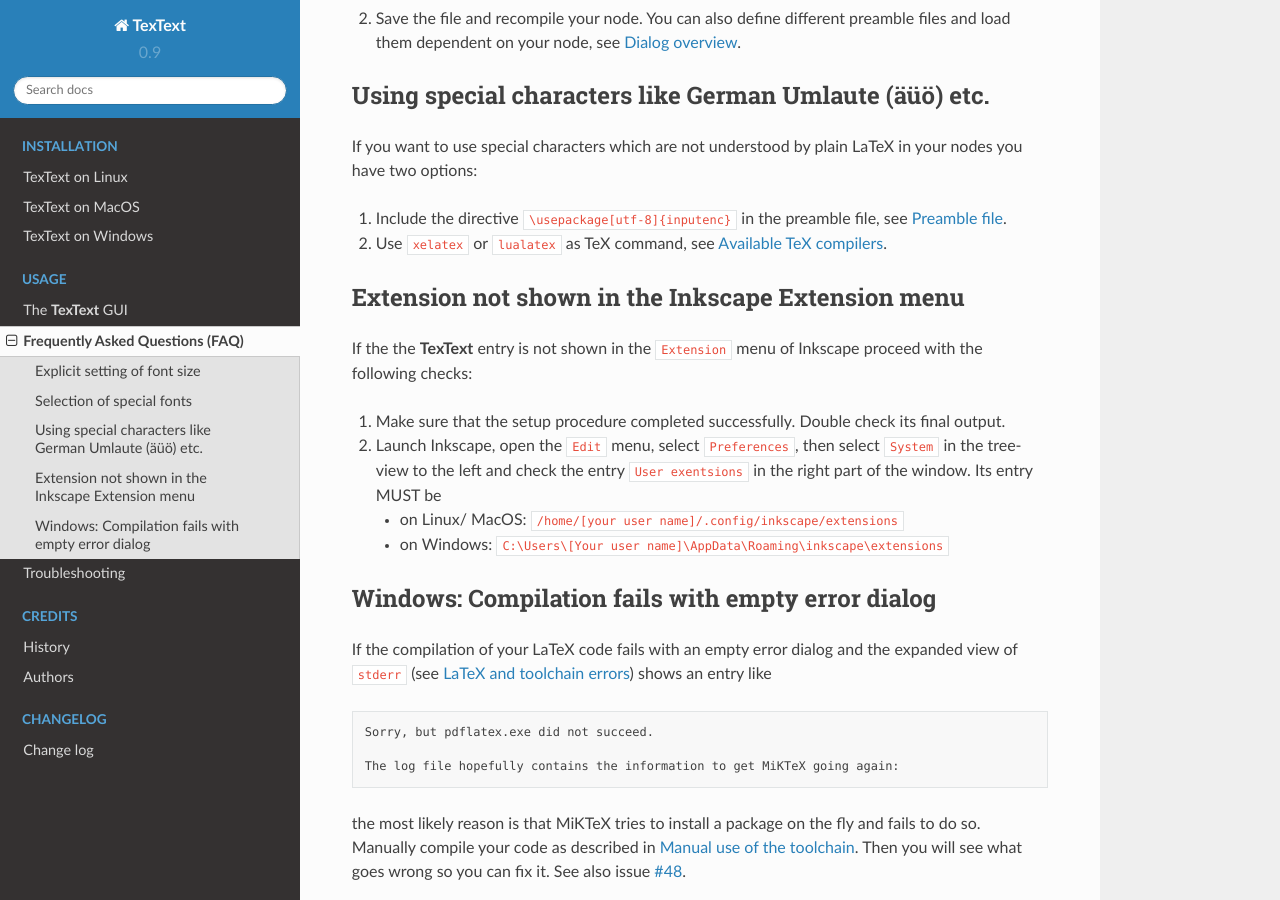
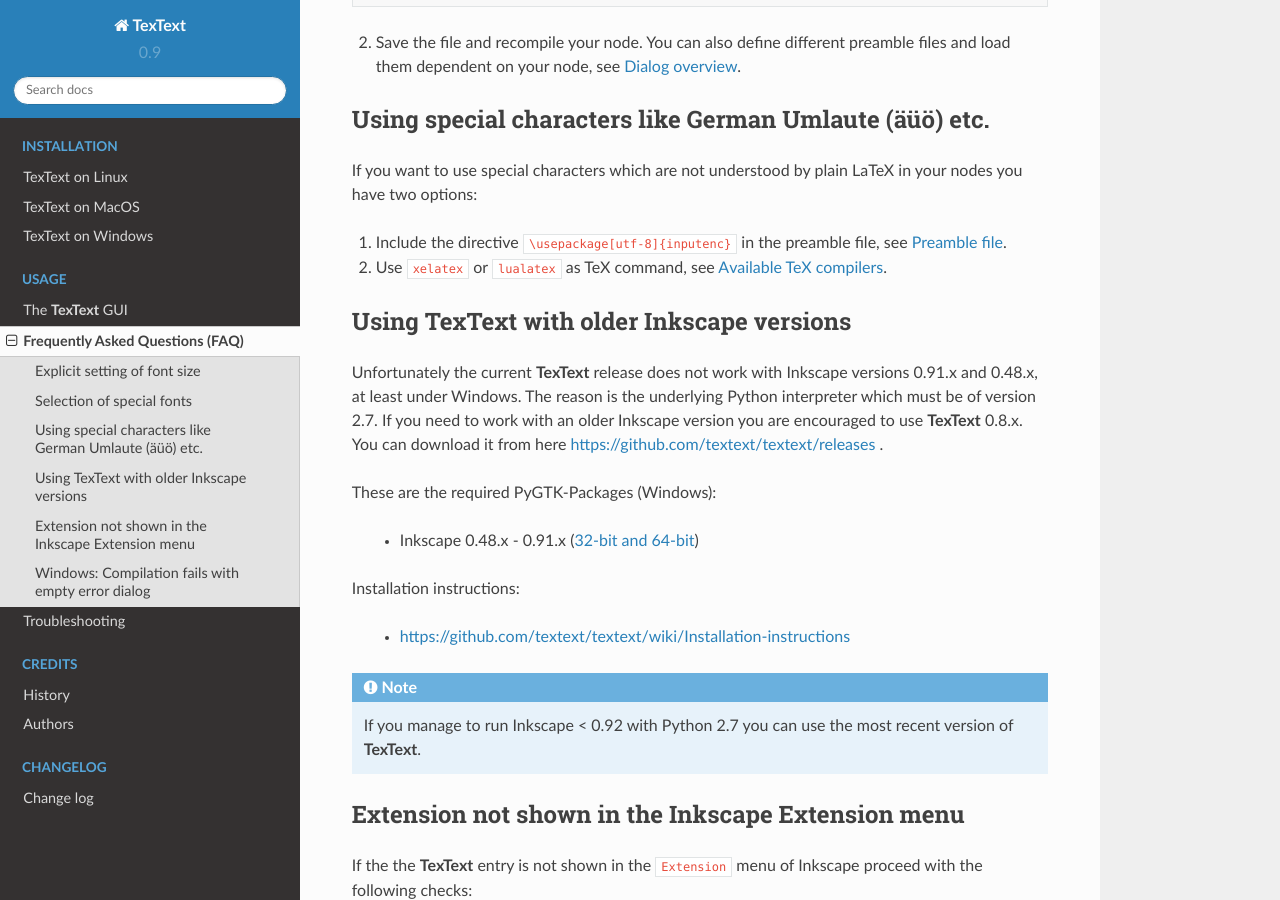
Before and after one commit to textext/textext, a Sphinx documentation site: the page built from docs/source/usage/faq.rst, in a window 1280 px wide and 900 px high, scrolled down 1111 px. Built offline with Sphinx 7.4.7 and the Read the Docs theme 2.0.0, drawn with Linux system fonts in a browser that asks for light colours; some of the changed text lies outside the part shown.

Commit message:
Doc: Added FAQ entry for TT on older Inkscape versions

```diff
--- a/CHANGELOG.rst
+++ b/CHANGELOG.rst
@@ -18,7 +18,7 @@
 - Internal: Change extension repository layout (:issue_num:`28`)
 - Internal: Store TexText config in extension folder (:issue_num:`69`)
 - Internal: Add CI to monitor backward compatibility (:issue_num:`57`)
-- Abandoned: Support for Inkscape <= 0.91.x (see :ref:`faq` for your options)
+- Abandoned: Support for Inkscape <= 0.91.x (see :ref:`faq-old-inkscape` for your options)
 
 Very big thanks go to Sergei Izmailov who again contributed a huge bunch of
 great improvements for this release of the extension.
--- a/docs/source/install/windows.rst
+++ b/docs/source/install/windows.rst
@@ -35,7 +35,7 @@
 Install inkscape
 ~~~~~~~~~~~~~~~~
 
-Download and install inkscape https://inkscape.org/release/
+Download and install Inkscape 0.92.x from https://inkscape.org/release/
 
 .. warning::
 
--- a/docs/source/usage/faq.rst
+++ b/docs/source/usage/faq.rst
@@ -76,6 +76,30 @@
 
 2. Use ``xelatex`` or ``lualatex`` as TeX command, see :ref:`usage-tex-compilers`.
 
+.. _faq-old-inkscape:
+
+Using TexText with older Inkscape versions
+~~~~~~~~~~~~~~~~~~~~~~~~~~~~~~~~~~~~~~~~~~
+.. _inkscape-0.48.x-0.91.x-multi: https://github.com/textext/pygtk-for-inkscape-windows/releases/download/0.48%2B0.91/Install-PyGTK-2.24-Inkscape-0.48+0.91.exe
+
+Unfortunately the current |TexText| release does not work with Inkscape versions 0.91.x
+and 0.48.x, at least under Windows. The reason is the underlying Python interpreter
+which must be of version 2.7. If you need to work with an older Inkscape version you are
+encouraged to use |TexText| 0.8.x. You can download it from here
+https://github.com/textext/textext/releases .
+
+These are the required PyGTK-Packages (Windows):
+
+ - Inkscape 0.48.x - 0.91.x (`32-bit and 64-bit <inkscape-0.48.x-0.91.x-multi_>`_)
+
+Installation instructions:
+
+ - https://github.com/textext/textext/wiki/Installation-instructions
+
+.. note::
+    If you manage to run Inkscape < 0.92 with Python 2.7 you can use the most recent
+    version of |TexText|.
+
 
 Extension not shown in the Inkscape Extension menu
 ~~~~~~~~~~~~~~~~~~~~~~~~~~~~~~~~~~~~~~~~~~~~~~~~~~
```
Also changed, not shown: other parts of docs/source/install/windows.rst (+1 -3 lines).
